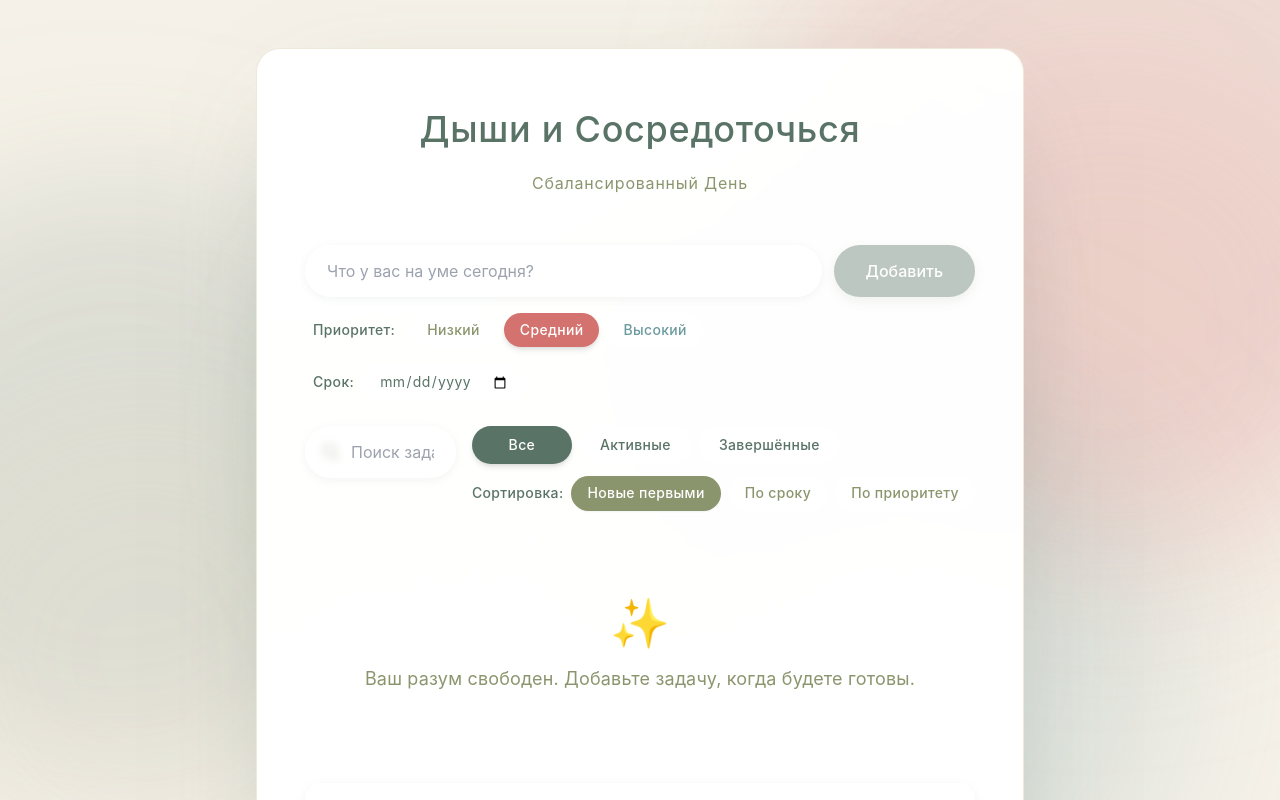
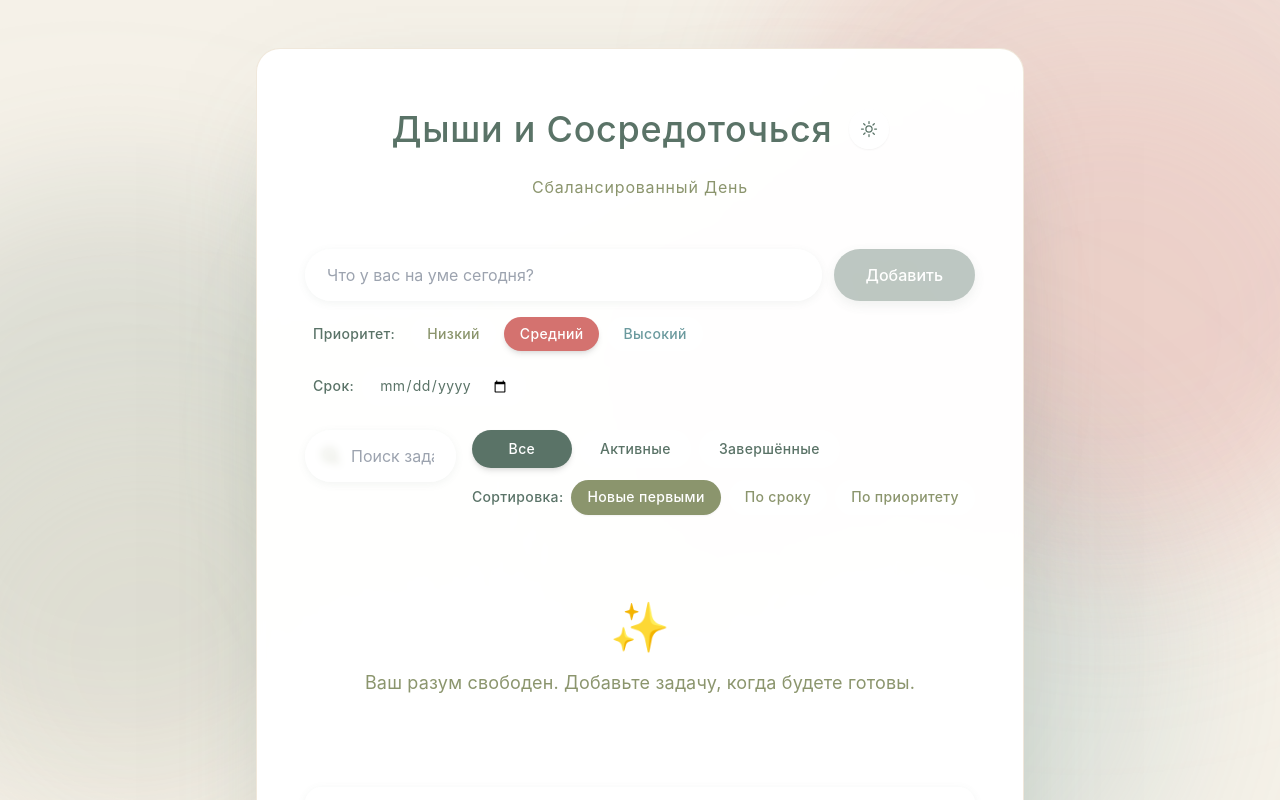
Before and after one commit to cimoun/TheSite, a React (Vite) app: page / in a window 1280 px wide. Shown: the top 800 px of the page. Built offline with nearby package versions, Linux system fonts and the light colour scheme.

Commit message:
Add header theme toggle control

```diff
--- a/src/components/layouts/Header.tsx
+++ b/src/components/layouts/Header.tsx
@@ -1,4 +1,5 @@
 import { motion } from 'framer-motion';
+import { ThemeToggle } from './ThemeToggle';
 
 interface HeaderProps {
   title?: string;
@@ -26,12 +27,21 @@ export const Header: React.FC<HeaderProps> = ({
       variants={headerVariants}
       initial="hidden"
       animate="visible"
-      className="text-center mb-12"
+      className="mb-12 text-center"
     >
-      <h1 className="text-4xl font-medium tracking-wide mb-2" style={{ color: '#5A7367', letterSpacing: '0.02em' }}>
-        {title}
-      </h1>
-      <p className="text-base font-normal" style={{ color: '#8B956D', letterSpacing: '0.05em' }}>
+      <div className="flex flex-col items-center justify-center gap-3 sm:flex-row sm:gap-4">
+        <h1
+          className="text-4xl font-medium tracking-wide"
+          style={{ color: '#5A7367', letterSpacing: '0.02em' }}
+        >
+          {title}
+        </h1>
+        <ThemeToggle />
+      </div>
+      <p
+        className="mt-3 text-base font-normal"
+        style={{ color: '#8B956D', letterSpacing: '0.05em' }}
+      >
         {subtitle}
       </p>
     </motion.header>
--- /dev/null
+++ b/src/components/layouts/ThemeToggle.tsx
@@ -0,0 +1,64 @@
+import { memo } from 'react';
+import type { FC } from 'react';
+import { useUIStore } from '../../stores/uiStore';
+
+const ThemeToggleComponent: FC = () => {
+  const theme = useUIStore((state) => state.theme);
+  const toggleTheme = useUIStore((state) => state.toggleTheme);
+
+  const isDark = theme === 'dark';
+  const buttonClasses =
+    'flex h-10 w-10 items-center justify-center rounded-full bg-white/80 text-[#5A7367] shadow-sm transition-colors hover:bg-white dark:bg-[#2b2b2b] dark:text-[#f1f5f9]';
+
+  return (
+    <button
+      type="button"
+      onClick={toggleTheme}
+      aria-pressed={isDark}
+      className={buttonClasses}
+      aria-label={isDark ? 'Switch to light theme' : 'Switch to dark theme'}
+    >
+      {isDark ? (
+        <MoonIcon />
+      ) : (
+        <SunIcon />
+      )}
+    </button>
+  );
+};
+
+export const ThemeToggle = memo(ThemeToggleComponent);
+
+ThemeToggle.displayName = 'ThemeToggle';
+
+const SunIcon = () => (
+  <svg
+    aria-hidden="true"
+    xmlns="http://www.w3.org/2000/svg"
+    fill="none"
+    viewBox="0 0 24 24"
+    strokeWidth={1.5}
+    stroke="currentColor"
+    className="h-5 w-5"
+  >
+    <path
+      strokeLinecap="round"
+      strokeLinejoin="round"
+      d="M12 3v2.25m6.364.386-1.591 1.591M21 12h-2.25m-.386 6.364-1.591-1.591M12 18.75V21m-4.773-4.227-1.591 1.591M5.25 12H3m4.227-4.773-1.591-1.591M15.75 12a3.75 3.75 0 1 1-7.5 0 3.75 3.75 0 0 1 7.5 0Z"
+    />
+  </svg>
+);
+
+const MoonIcon = () => (
+  <svg
+    aria-hidden="true"
+    xmlns="http://www.w3.org/2000/svg"
+    fill="currentColor"
+    viewBox="0 0 24 24"
+    className="h-5 w-5"
+  >
+    <path d="M21 12.79A9 9 0 1 1 11.21 3 7 7 0 0 0 21 12.79Z" />
+  </svg>
+);
+
+export default ThemeToggle;
```
